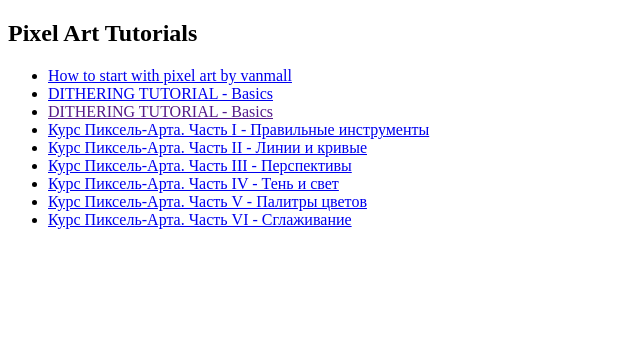
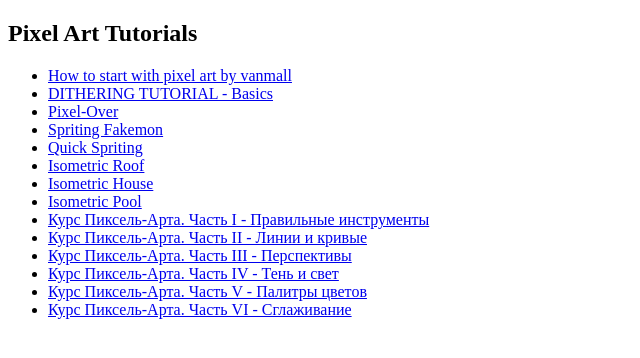
Before and after one commit to IdeaX/ideax.github.io, a plain HTML site: page pins.html in a window 1280 px wide. Shown: the whole page, without its empty margins (0-640 px from the left). Drawn offline with Linux system fonts and the light colour scheme.

Commit message:
Automatic Commit

```diff
--- a/pins.html
+++ b/pins.html
@@ -9,7 +9,15 @@
         <ul>
             <li><a href="http://vanmall.deviantart.com/art/How-to-start-with-pixel-art-121520884" target="_blank">How to start with pixel art by vanmall</a></li>
             <li><a href="http://kitted.deviantart.com/art/DITHERING-TUTORIAL-Basics-69747353" target="_blank">DITHERING TUTORIAL - Basics</a></li>
+            <li><a href="http://xxsapphiregalexx.deviantart.com/art/Pixel-Over-Tutorial-177312598" target="_blank">Pixel-Over</a></li>
+            <li><a href="http://the-godlings-rapture.deviantart.com/art/Spriting-Fakemon-Tutorial-V-3-280927794" target="_blank">Spriting Fakemon</a></li>
+            <li><a href="http://meroaw.deviantart.com/art/Quick-Spriting-Fur-Tutorial-225000046" target="_blank">Quick Spriting</a></li>
+            <li><a href="http://www.pixeljoint.com/pixels/tutorials.asp?id=2357" target="_blank">Isometric Roof</a></li>
+            <li><a href="http://gas13.ru/v3/tutorials/isometric_pixelart_tutorial_isometric_house.php" target="_blank">Isometric House</a></li>
+            <li><a href="http://gas13.ru/v3/tutorials/isomteric_pool_pixel_art_tutorial.php" target="_blank">Isometric Pool</a></li>
+            <!--
             <li><a href="" target="_blank">DITHERING TUTORIAL - Basics</a></li>
+            -->
             <li><a href="http://habrahabr.ru/post/241666/" target="_blank">Курс Пиксель-Арта. Часть I - Правильные инструменты</a></li>
             <li><a href="http://habrahabr.ru/post/241764/" target="_blank">Курс Пиксель-Арта. Часть II - Линии и кривые</a></li>
             <li><a href="http://habrahabr.ru/post/242023/" target="_blank">Курс Пиксель-Арта. Часть III - Перспективы</a></li>
```
